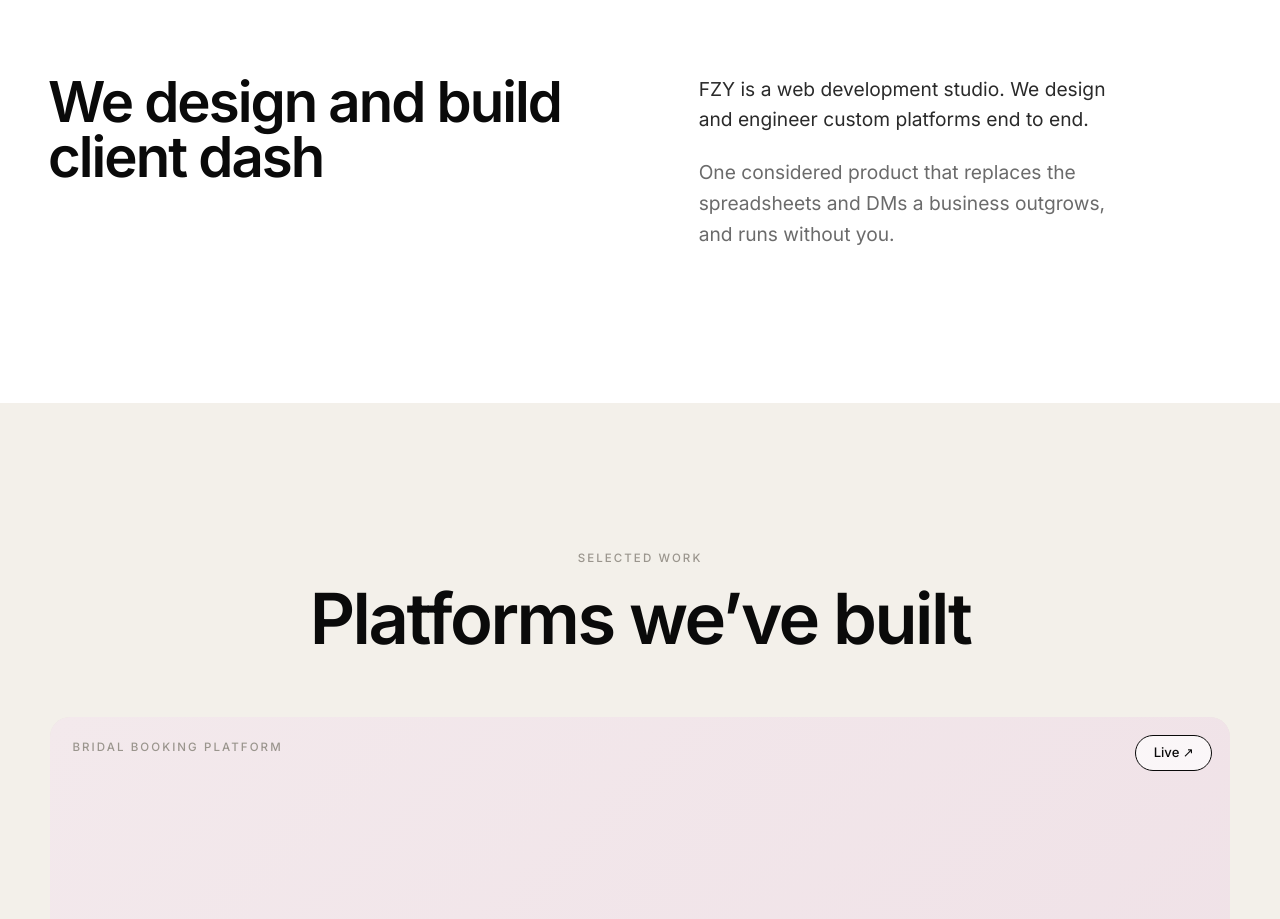
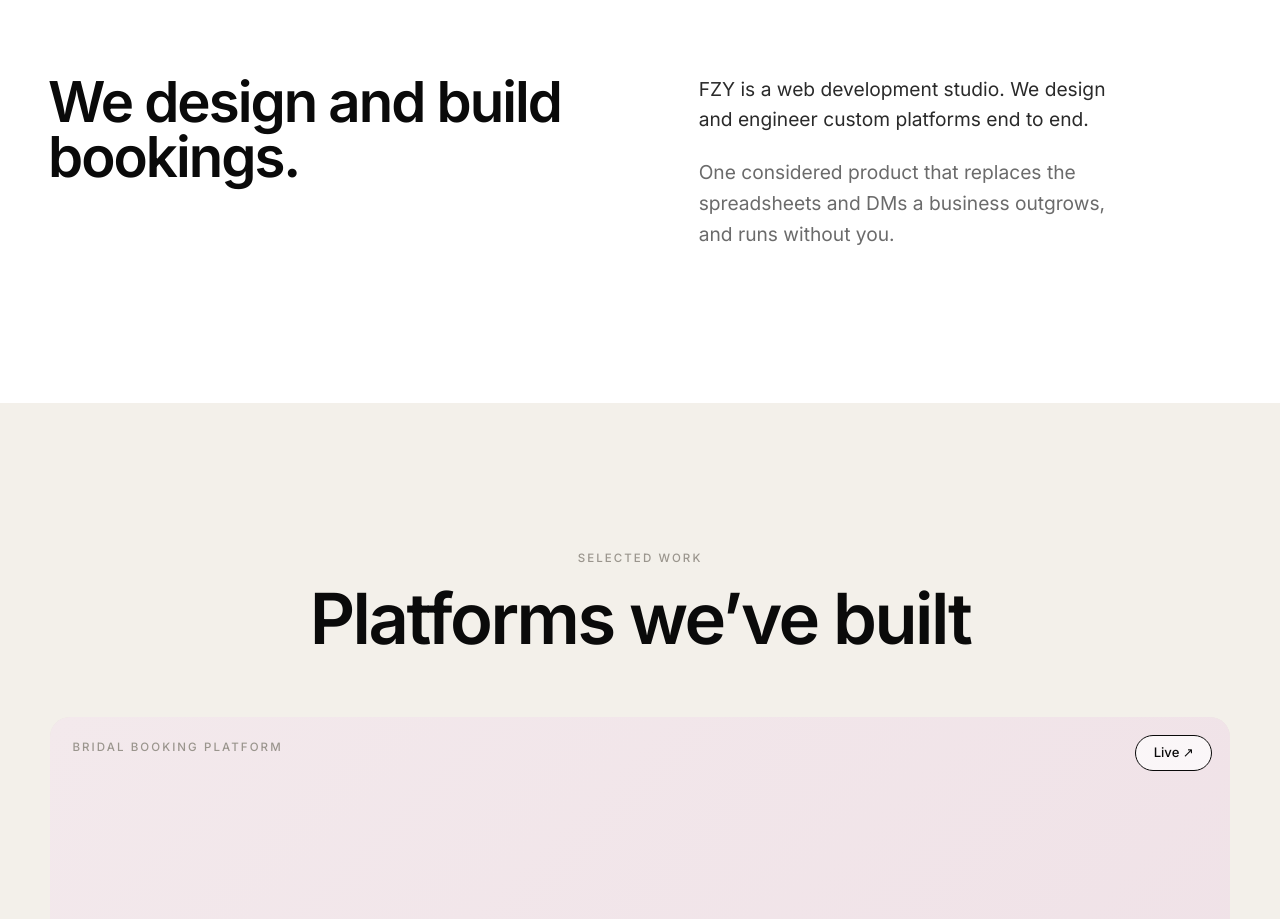
Before and after one commit to faizant316/fzy-studio, a Next.js app: page / in a window 1280 px wide. Shown: the part 880-1799 px from the top of the page. Built offline with nearby package versions, Linux system fonts and the light colour scheme.

Commit message:
Typewriter: cycle single last word only

```diff
--- a/components/Statement.tsx
+++ b/components/Statement.tsx
@@ -11,7 +11,7 @@
   transition: { duration: 0.8, delay, ease },
 });
 
-const WORDS = ["booking platforms.", "client dashboards.", "payment systems.", "real businesses."];
+const WORDS = ["platforms.", "dashboards.", "bookings.", "automations."];
 
 export default function Statement() {
   return (
```
